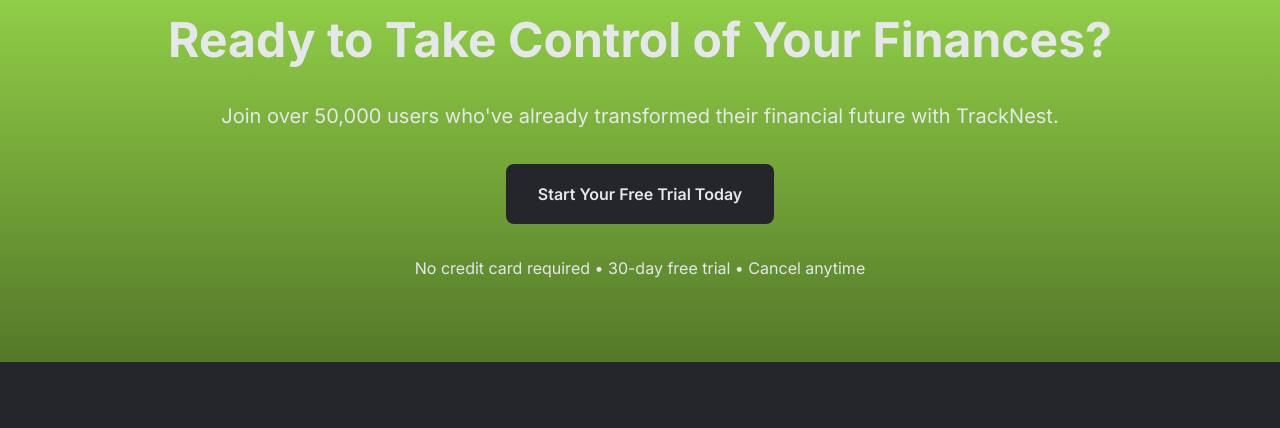
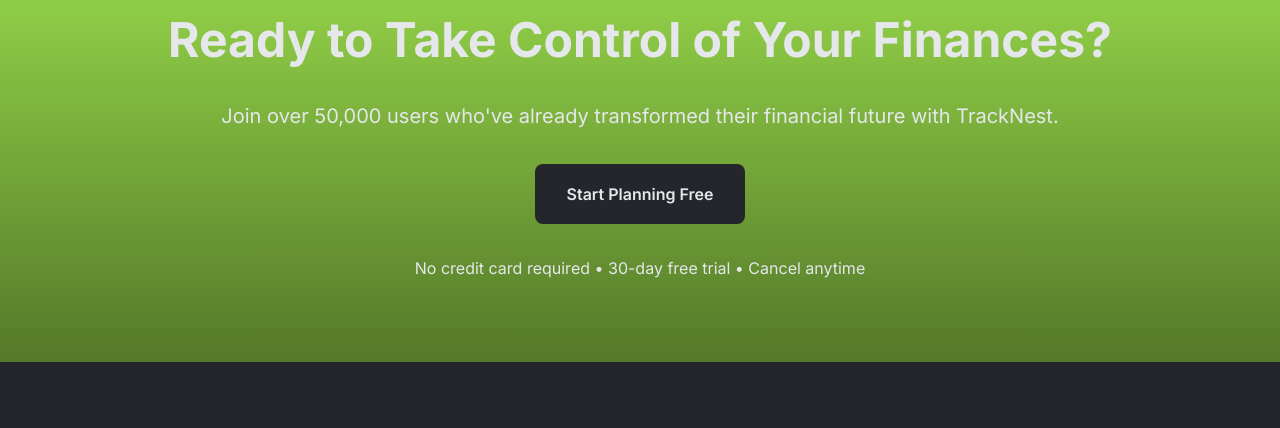
Before and after one commit to ThooHoang/TrackNest, a website built with Vite: page index.html in a window 1280 px wide. Shown: the part 6022-6450 px from the top of the page. Built offline with nearby package versions, Linux system fonts and the light colour scheme.

Commit message:
Update call-to-action button to link to dashboard for improved user navigation

```diff
--- a/index.html
+++ b/index.html
@@ -292,7 +292,7 @@
         Join over 50,000 users who've already transformed their financial future with TrackNest.
       </p>
       <button class="button-primary">
-        Start Your Free Trial Today
+        <a href="dashboard.html">Start Planning Free</a>
       </button>
       <p>No credit card required • 30-day free trial • Cancel anytime</p>
     </section>
```
